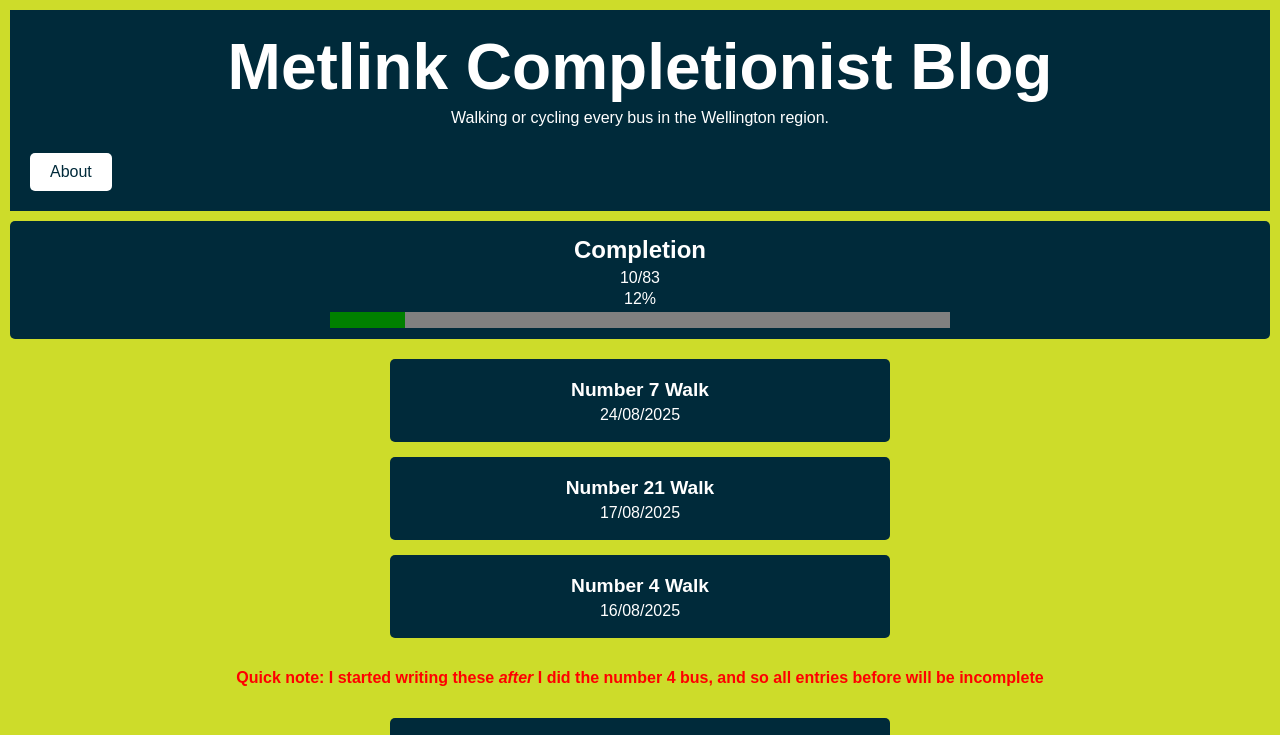
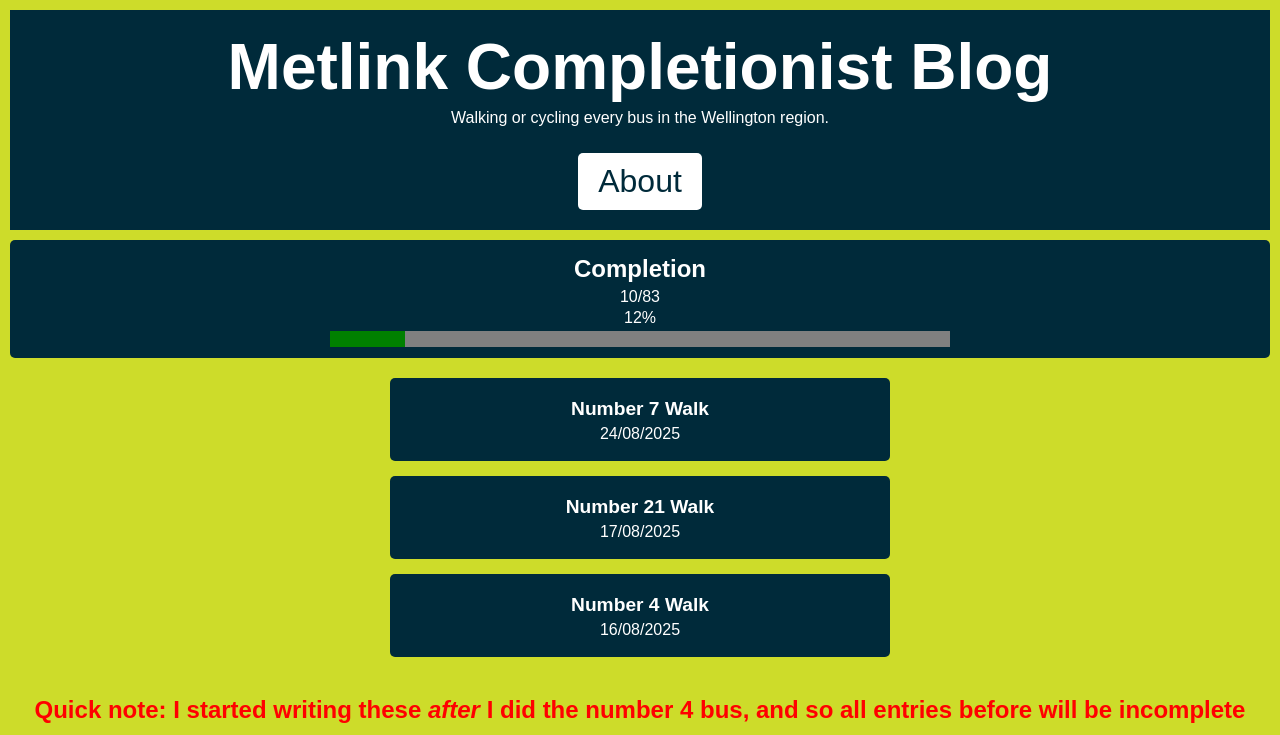
Before and after one commit to sanciston/sanciston.github.io, a plain HTML site: page index.html in a window 1280 px wide. Shown: the top 735 px of the page. Drawn offline with Linux system fonts and the light colour scheme.

Commit message:
make buttons center align and slightly bigger, and make notice bigger

```diff
--- a/index.css
+++ b/index.css
@@ -3,7 +3,7 @@
     margin-top: 0;
     padding: 20px;
     font-size: 2rem;
-    text-align: left;
+    text-align: center;
     color: white;
     background: #002A3A;
 }
@@ -23,7 +23,7 @@
     display: inline-block;
     margin-top: 10px;
     padding: 10px 20px;
-    font-size: 1rem;
+    font-size: 2rem;
     background: white;
     text-decoration: none;
     color: #002A3A;
@@ -102,6 +102,7 @@
 /* ====== Notices ====== */
 .notice {
     color: red;
+    font-size: 1.5rem;
     font-weight: bold;
     text-align: center;
 }
--- a/pages/pages.css
+++ b/pages/pages.css
@@ -3,7 +3,7 @@
     margin-top: 0;
     padding: 20px; /* reduce padding for mobile */
     font-size: 2rem; /* relative sizing */
-    text-align: left;
+    text-align: center;
     color: white;
     background: #002A3A;
 }
@@ -33,7 +33,7 @@
 a {
     display: inline-block;
     padding: 10px 20px;
-    font-size: 1rem;
+    font-size: 2rem;
     background: white;
     text-decoration: none;
     color: #002A3A;
```
